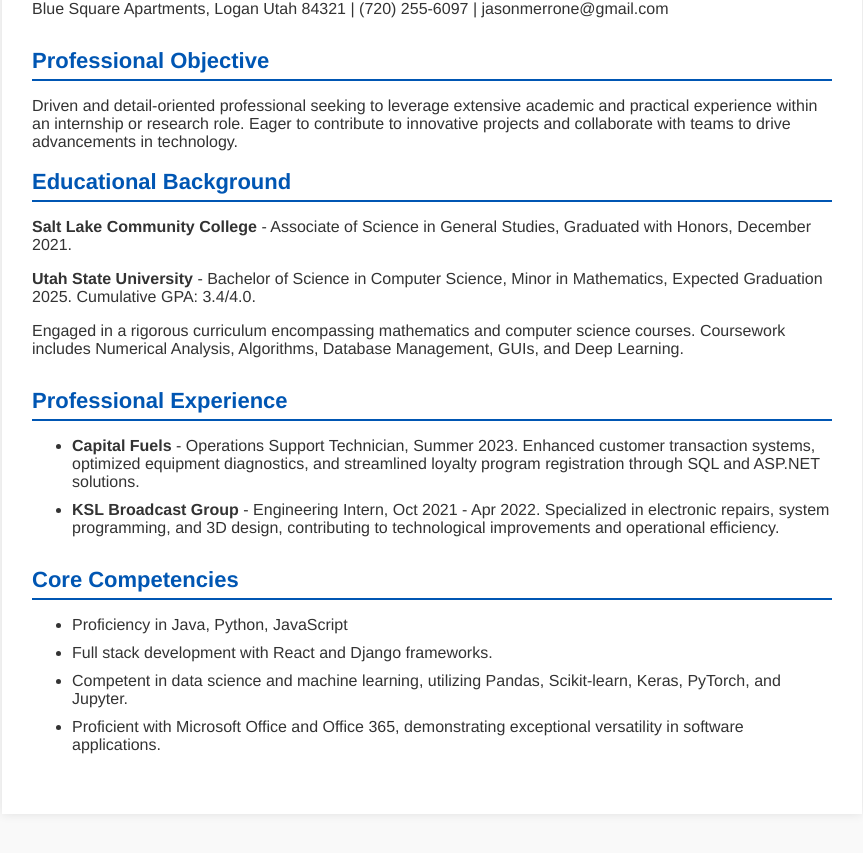
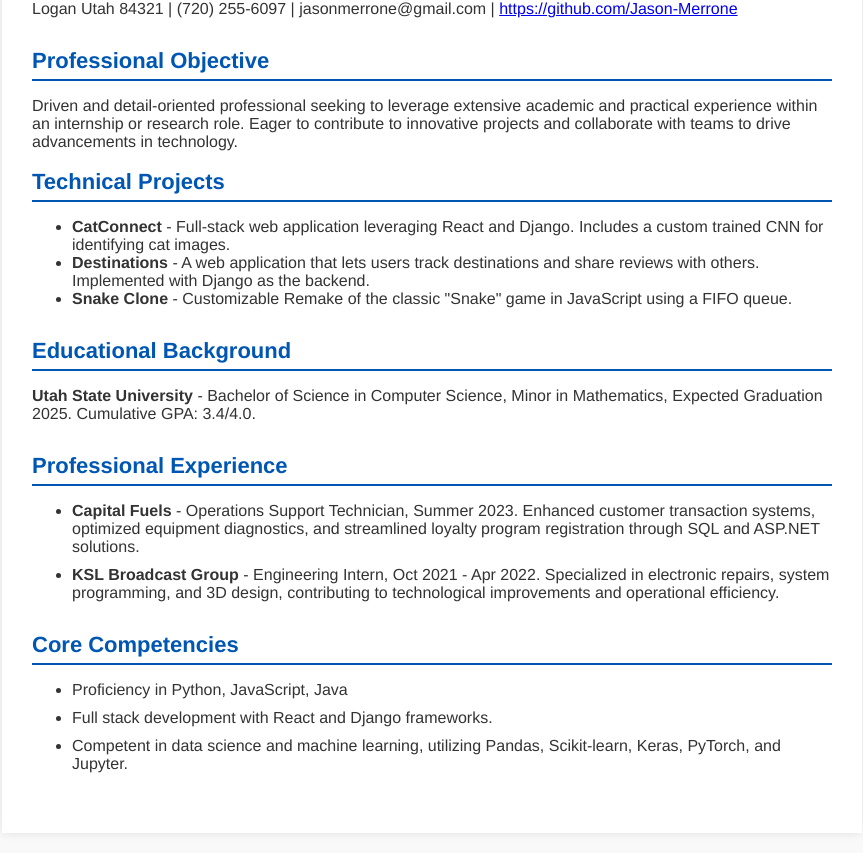
Before and after one commit to Jason-Merrone/Resume, a plain HTML site: page index.html in a window 1280 px wide. Shown: the part 87-940 px from the top of the page, without its empty margins (208-1071 px from the left). Drawn offline with Linux system fonts and the light colour scheme.

Commit message:
Changes to resume

```diff
--- a/index.html
+++ b/index.html
@@ -10,17 +10,23 @@
     <div class="container">
         <div class="header">
             <h1>Jason Merrone</h1>
-            <p>Blue Square Apartments, Logan Utah 84321 | (720) 255-6097 | jasonmerrone@gmail.com</p>
+            <p>Logan Utah 84321 | (720) 255-6097 | jasonmerrone@gmail.com | <a href="https://github.com/Jason-Merrone" target="_blank">https://github.com/Jason-Merrone</a></p>
         </div>
         <div class="section">
             <h2 class="section-title">Professional Objective</h2>
             <p>Driven and detail-oriented professional seeking to leverage extensive academic and practical experience within an internship or research role. Eager to contribute to innovative projects and collaborate with teams to drive advancements in technology.</p
         </div>
         <div class="section">
+            <h2 class="section-title">Technical Projects</h2>
+            <ul class="projects">
+                <li><strong>CatConnect</strong> - Full-stack web application leveraging React and Django. Includes a custom trained CNN for identifying cat images.</li>
+                <li><strong>Destinations</strong> - A web application that lets users track destinations and share reviews with others. Implemented with Django as the backend.</li>
+                <li><strong>Snake Clone</strong> - Customizable Remake of the classic "Snake" game in JavaScript using a FIFO queue.</li>
+            </ul>
+        </div>
+        <div class="section">
             <h2 class="section-title">Educational Background</h2>
-            <p><strong>Salt Lake Community College</strong> - Associate of Science in General Studies, Graduated with Honors, December 2021.</p>
             <p><strong>Utah State University</strong> - Bachelor of Science in Computer Science, Minor in Mathematics, Expected Graduation 2025. Cumulative GPA: 3.4/4.0.</p>
-            <p>Engaged in a rigorous curriculum encompassing mathematics and computer science courses. Coursework includes Numerical Analysis, Algorithms, Database Management, GUIs, and Deep Learning.</p>
         </div>
         <div class="section">
             <h2 class="section-title">Professional Experience</h2>
@@ -32,10 +38,9 @@
         <div class="section">
             <h2 class="section-title">Core Competencies</h2>
             <ul class="skills">
-                <li>Proficiency in Java, Python, JavaScript </li>
+                <li>Proficiency in Python, JavaScript, Java</li>
                 <li>Full stack development with React and Django frameworks.</li>
                 <li>Competent in data science and machine learning, utilizing Pandas, Scikit-learn, Keras, PyTorch, and Jupyter.</li>
-                <li>Proficient with Microsoft Office and Office 365, demonstrating exceptional versatility in software applications.</li>
             </ul>
         </div>
     </div>
```
Also changed, not shown: 1 other file.
